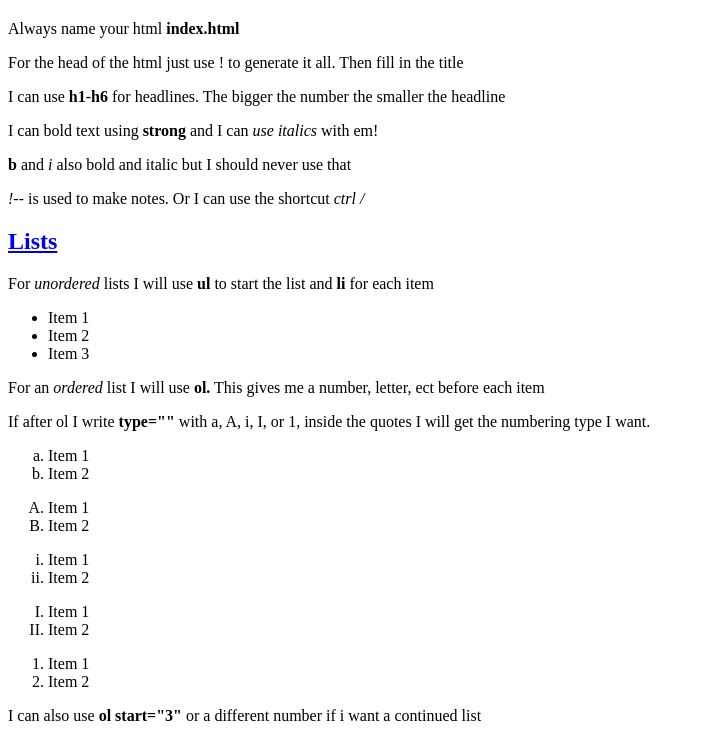
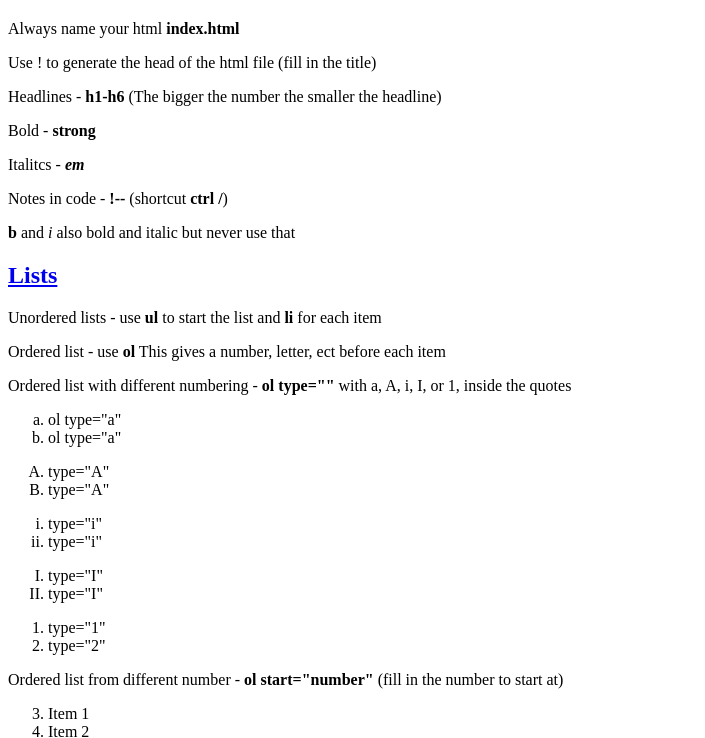
Before and after one commit to Jakeh008/coding_shortcuts, a plain HTML site: page pages/html_basics.html in a window 1280 px wide. Shown: the part 60-798 px from the top of the page, without its empty margins (0-705 px from the left). Drawn offline with Linux system fonts and the light colour scheme.

Commit message:
fixed extra closing headling by removing it and remade html page to match style of ither pages

```diff
--- a/pages/html_basics.html
+++ b/pages/html_basics.html
@@ -9,45 +9,41 @@
     <h1> <a href="https://www.theodinproject.com/lessons/foundations-working-with-text" target="_blank" rel="noopener noreferrer">Working With Texts</a> </h1>
 
     <p> Always name your html <strong>index.html</strong> </p>
-    <p>For the head of the html just use ! to generate it all. Then fill in the title </p>
+    <p>Use ! to generate the head of the html file (fill in the title) </p>
 
-    <p> I can use <strong> h1-h6</strong> for headlines. The bigger the number the smaller the headline</p>
-    <p >I can bold text using <strong>strong</strong> and I can <em>use italics </em> with em!
-    </p>
-    <p> <b> b</b> and <i>i</i> also bold and italic but I should never use that </p>
-    <p> <em>!--</em>  is used to make notes. Or I can use the shortcut <em>ctrl /</em>  </p>
-    <!-- and I know how to make notes! -->
+    <p> Headlines - <strong> h1-h6</strong> (The bigger the number the smaller the headline)</p>
+    <p> Bold - <strong>strong</strong>
+    <p> Italitcs - <strong><em>em</em></strong></p>
+    <p> Notes in code - <strong>!--</strong>  (shortcut <strong>ctrl /</strong>)</p>
+    <p> <b> b</b> and <i>i</i> also bold and italic but never use that </p>
+
 
     <h2> <a href="https://www.theodinproject.com/lessons/foundations-lists" target="_blank" rel="noopener noreferrer">Lists</a> </h2>
-    <p> For <em>unordered</em> lists I will use <strong>ul </strong>  to start the list and <strong> li</strong>  for each item </p>
-    <ul>
-        <li>Item 1</li>
-        <li>Item 2</li>
-        <li>Item 3</li>
-    </ul>
-    <p> For an <em>ordered</em> list I will use <strong> ol.</strong> This gives me a number, letter, ect before each item</p>
-    <p> If after ol I write <strong>type="" </strong>  with a, A, i, I, or 1, inside the quotes I will get the numbering type I want. </p>
+    <p> Unordered lists - use <strong>ul</strong> to start the list and <strong> li</strong> for each item </p>
+
+    <p> Ordered list - use <strong> ol</strong> This gives a number, letter, ect before each item</p>
+    <p> Ordered list with different numbering - <strong> ol type="" </strong>  with a, A, i, I, or 1, inside the quotes</p>
     <ol type="a">
-        <li> Item 1</li>
-        <li> Item 2</li>
+        <li> ol type="a"</li>
+        <li> ol type="a"</li>
     </ol>
     <ol type="A">
-        <li> Item 1</li>
-        <li> Item 2</li>
+        <li> type="A"</li>
+        <li> type="A"</li>
     </ol>
     <ol type="i">
-        <li> Item 1</li>
-        <li> Item 2</li>
+        <li> type="i"</li>
+        <li> type="i"</li>
     </ol>
     <ol type="I">
-        <li> Item 1</li>
-        <li> Item 2</li>
+        <li> type="I"</li>
+        <li> type="I"</li>
     </ol>
     <ol type="1">
-        <li> Item 1</li>
-        <li> Item 2</li>
+        <li> type="1"</li>
+        <li> type="2"</li>
     </ol>
-    <p> I can also use <strong>ol start="3"</strong> or a different number if i want a continued list</p>
+    <p> Ordered list from different number - <strong>ol start="number"</strong> (fill in the number to start at)</p>
     <ol start="3">
         <li> Item 1</li>
         <li> Item 2</li>
```
Also changed, not shown: pages/git_basics.html (+1 -1 lines), index.html (line endings or trailing spaces), pages/command_basics.html (line endings or trailing spaces).
